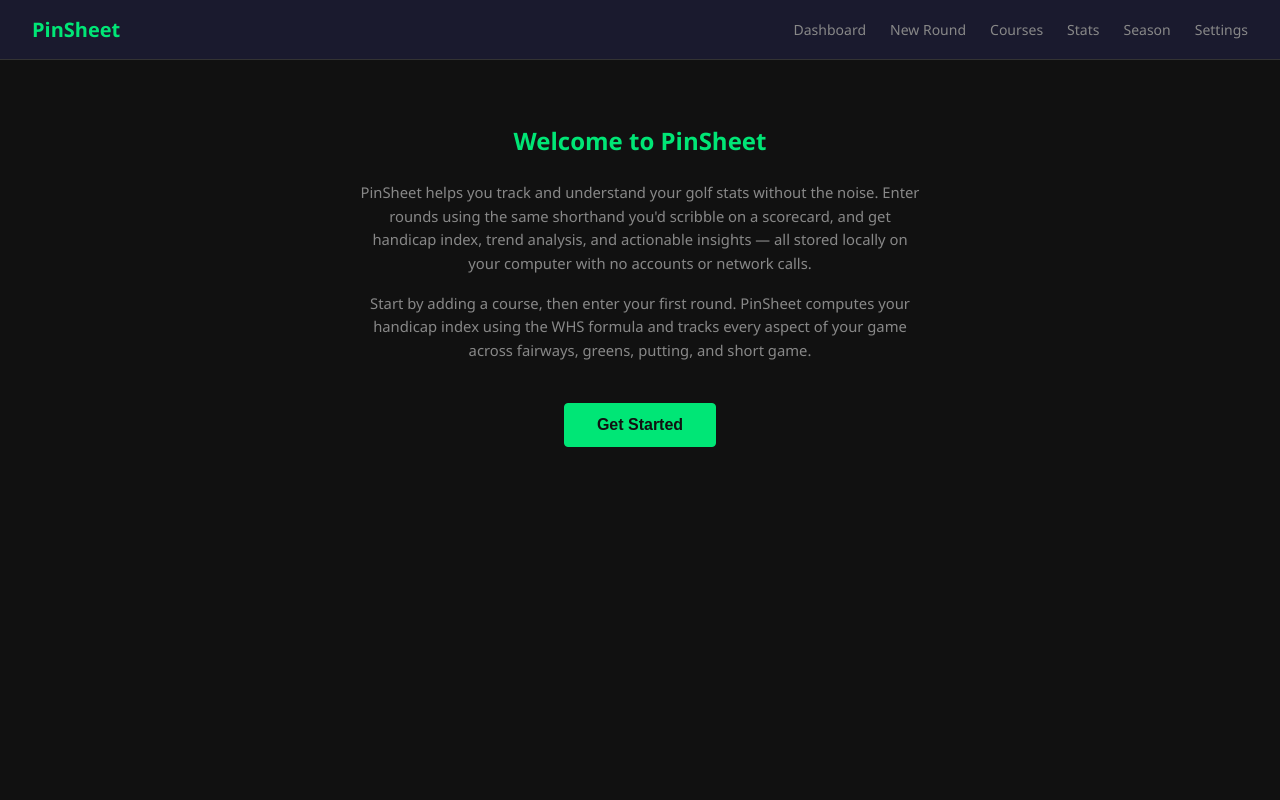
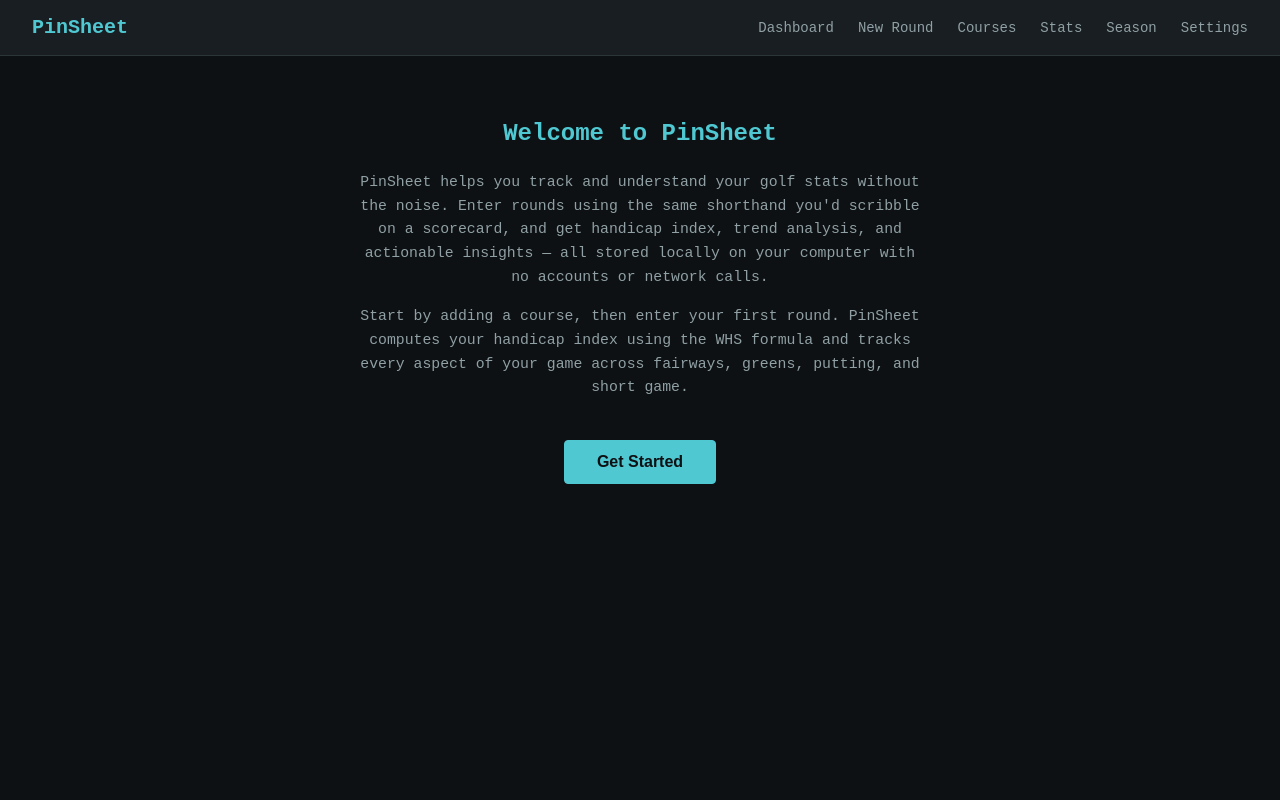
Before and after one commit to BitNinja01/pinsheet-server, a Flask app: page / in a window 1280 px wide. Run offline with Flask 3, Linux system fonts and the light colour scheme.

Commit message:
feat: replace :root tokens with Dark Engineering Grid palette

```diff
--- a/source/web/static/app.css
+++ b/source/web/static/app.css
@@ -5,13 +5,21 @@
 }
 
 :root {
-    --bg: #111;
-    --surface: #1a1a2e;
-    --text: #e0e0e0;
-    --text-muted: #888;
-    --accent: #00E676;
-    --border: #333;
-    --font: 'Segoe UI', system-ui, -apple-system, sans-serif;
+    --bg: #0d1114;
+    --surface: #181e22;
+    --text: #d0dce0;
+    --text-muted: #90a0a4;
+    --accent: #50c8d2;
+    --border: #2a363a;
+    --border-style: dashed;
+    --border-width: 2px;
+    --border-radius: 2px;
+    --font: 'Courier New', Consolas, monospace;
+
+    --grid-minor-dot: rgba(100, 200, 210, 0.05);
+    --grid-minor-size: 8px;
+    --grid-major: rgba(80, 200, 210, 0.12);
+    --grid-crosshair: rgba(80, 200, 210, 0.22);
 }
 
 body {
```
